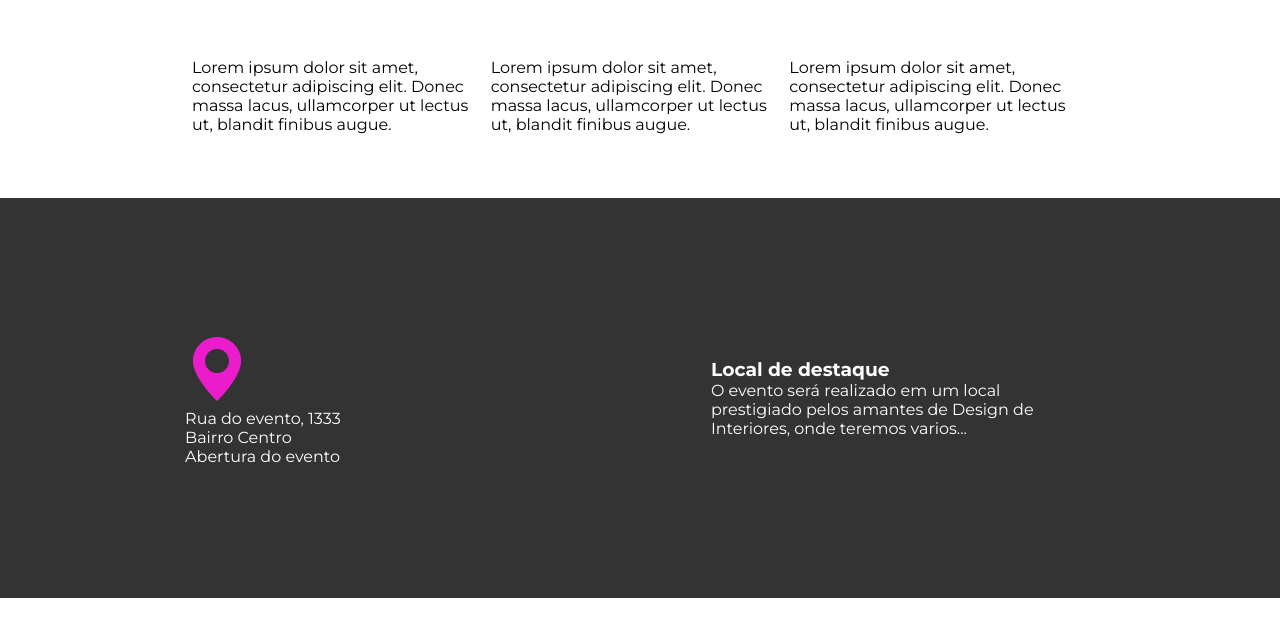
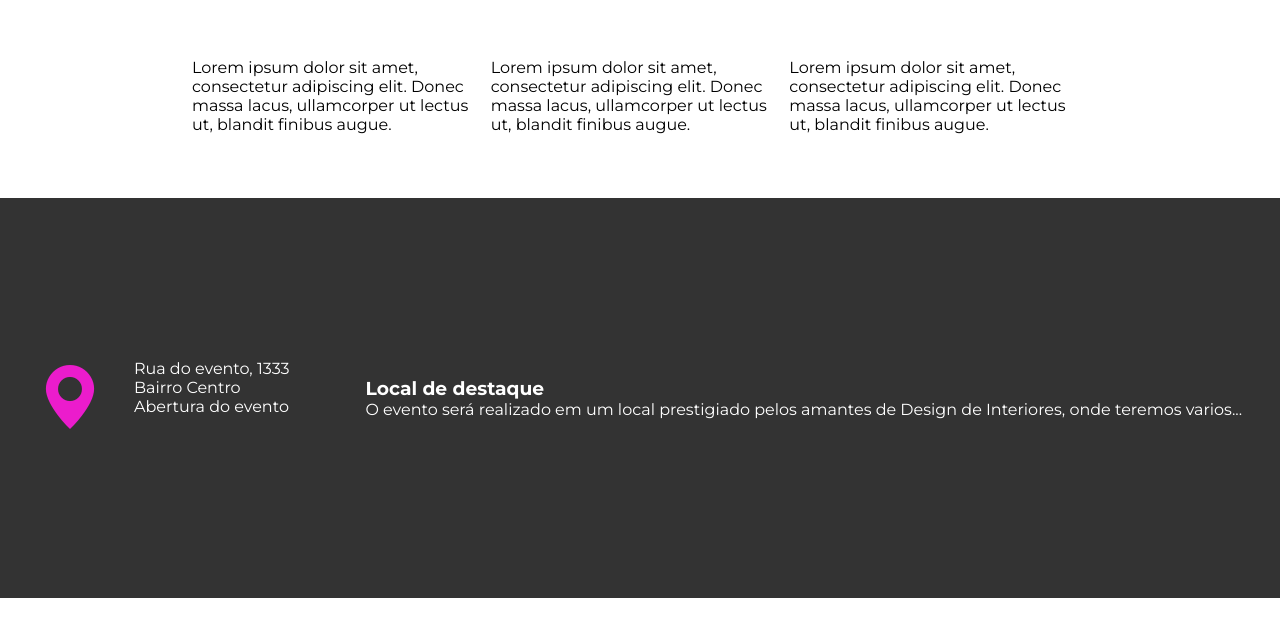
Before and after one commit to Fabricio-Willans-97/LANDING_PAGE_HTML_CSS, a plain HTML site: page index.html in a window 1280 px wide. Shown: the part 1061-1697 px from the top of the page. Drawn offline with nearby package versions, Linux system fonts and the light colour scheme.

Commit message:
Landind Page HTML e CSS
Update 2: Em desenvolvimento

```diff
--- a/index.html
+++ b/index.html
@@ -84,16 +84,14 @@
 
 	<section id="location">
 		<div id="address">
-			<div>
-				<i class="bi bi-geo-alt-fill"></i> <!-- icone bootstrap (localização) -->
-				<div id="address-details">
-					<p>Rua do evento, 1333</p>
-					<p>Bairro Centro</p>
-					<p>Abertura do evento</p>
-				</div>
+			<i class="bi bi-geo-alt-fill"></i>
+			<div id="address-details">
+				<p>Rua do evento, 1333</p>
+				<p>Bairro Centro</p>
+				<p>Abertura do evento</p>
 			</div>
 		</div>
-		<div id="about-address">
+		<div id="about-location">
 			<h3>Local de destaque</h3>
 			<p>
 				O evento será realizado em um local prestigiado pelos amantes de Design de Interiores, onde teremos varios...
@@ -101,6 +99,10 @@
 		</div>
 	</section>
 
+	<section id="details">
+
+	</section>
+
 </body>
 
 </html>
```
